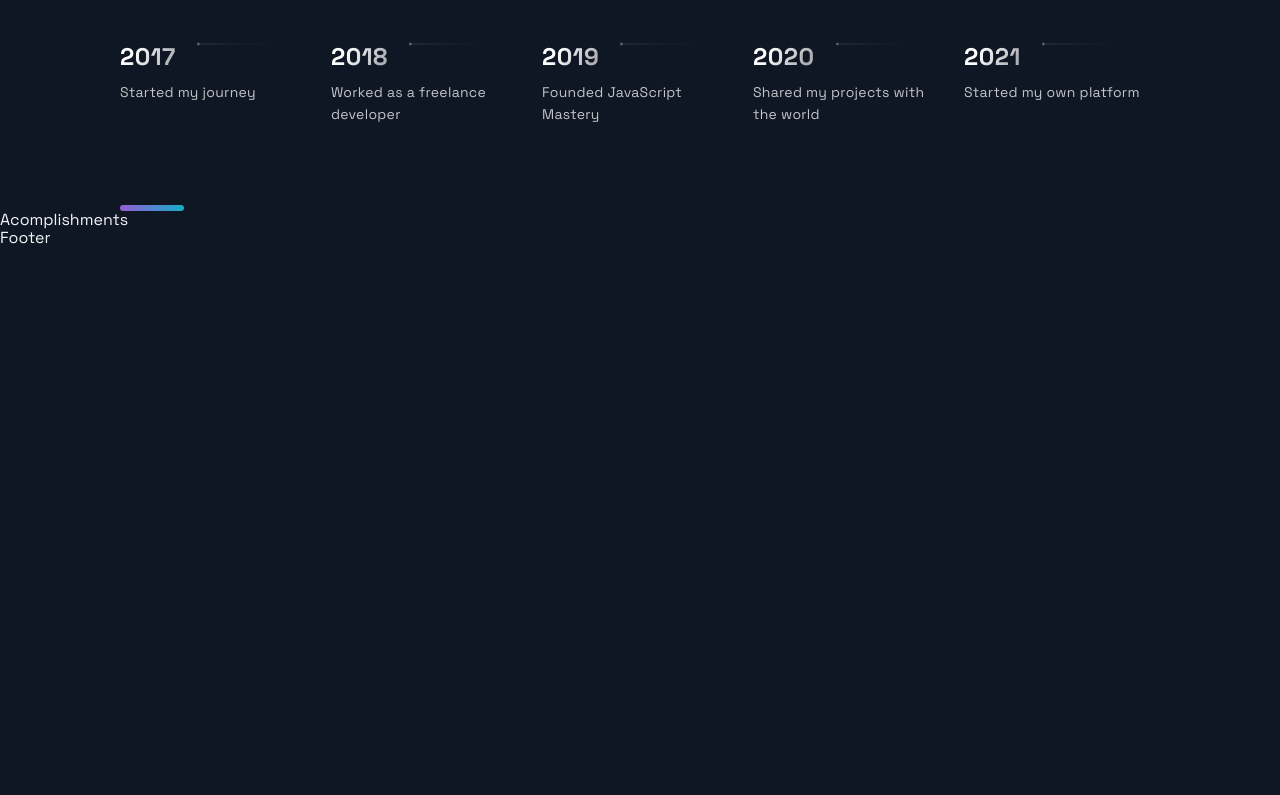
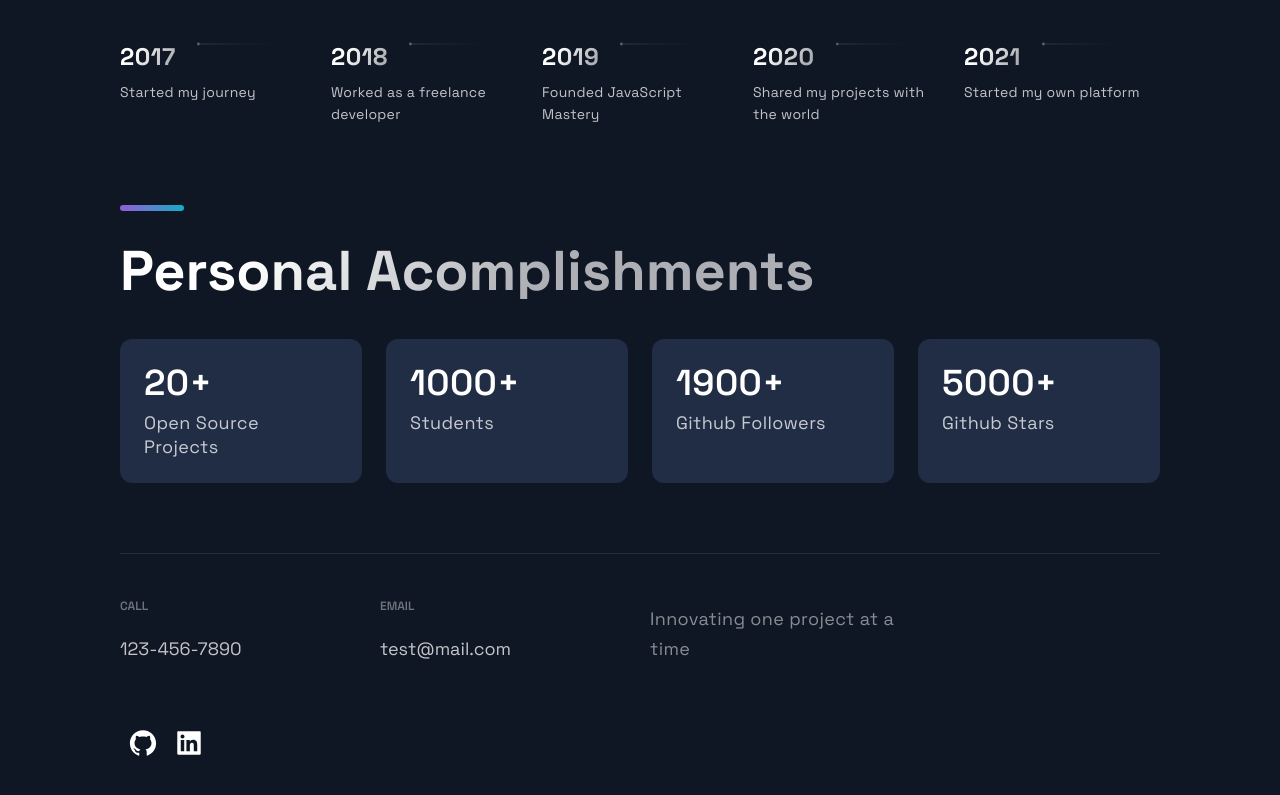
Before and after one commit to Charizard17/Charizard17.github.io, a Next.js app: page / in a window 1280 px wide. Shown: the part 2864-3659 px from the top of the page. Before the commit the page ends 3112 px from the top, so only its background shows below. Built offline with nearby package versions, Linux system fonts and the light colour scheme.

Commit message:
acomplishments and footer components finished

```diff
--- a/src/components/Acomplishments/Acomplishments.js
+++ b/src/components/Acomplishments/Acomplishments.js
@@ -1,19 +1,25 @@
-import React from 'react';
+import React from "react"
 
-import { Section, SectionDivider, SectionTitle } from '../../styles/GlobalComponents';
-import { Box, Boxes, BoxNum, BoxText } from './AcomplishmentsStyles';
-
-const data = [
-  { number: 20, text: 'Open Source Projects'},
-  { number: 1000, text: 'Students', },
-  { number: 1900, text: 'Github Followers', },
-  { number: 5000, text: 'Github Stars', }
-];
+import {
+  Section,
+  SectionDivider,
+  SectionTitle,
+} from "../../styles/GlobalComponents"
+import {Box, Boxes, BoxNum, BoxText} from "./AcomplishmentsStyles"
+import {acomplishments} from "../../constants/constants"
 
 const Acomplishments = () => (
-  <div>
-    Acomplishments
-  </div>
-);
+  <Section>
+    <SectionTitle>Personal Acomplishments</SectionTitle>
+    <Boxes>
+      {acomplishments.map((card, index) => (
+        <Box key={index}>
+          <BoxNum>{card.number}+</BoxNum>
+          <BoxText>{card.text}</BoxText>
+        </Box>
+      ))}
+    </Boxes>
+  </Section>
+)
 
-export default Acomplishments;
+export default Acomplishments
--- a/src/components/Footer/Footer.js
+++ b/src/components/Footer/Footer.js
@@ -1,15 +1,45 @@
-import React from 'react';
-import { AiFillGithub, AiFillInstagram, AiFillLinkedin } from 'react-icons/ai';
+import React from "react"
+import {AiFillGithub, AiFillInstagram, AiFillLinkedin} from "react-icons/ai"
 
-import { SocialIcons } from '../Header/HeaderStyles';
-import { CompanyContainer, FooterWrapper, LinkColumn, LinkItem, LinkList, LinkTitle, Slogan, SocialContainer, SocialIconsContainer } from './FooterStyles';
+import {SocialIcons} from "../Header/HeaderStyles"
+import {
+  CompanyContainer,
+  FooterWrapper,
+  LinkColumn,
+  LinkItem,
+  LinkList,
+  LinkTitle,
+  Slogan,
+  SocialContainer,
+  SocialIconsContainer,
+} from "./FooterStyles"
 
 const Footer = () => {
   return (
-    <div>
-      Footer
-    </div>
-  );
-};
+    <FooterWrapper>
+      <LinkList>
+        <LinkColumn>
+          <LinkTitle>Call</LinkTitle>
+          <LinkItem href="tel:123-456-7890">123-456-7890</LinkItem>
+        </LinkColumn>
+        <LinkColumn>
+          <LinkTitle>Email</LinkTitle>
+          <LinkItem href="mail:test@mail.com">test@mail.com</LinkItem>
+        </LinkColumn>
+        <SocialIconsContainer>
+          <Slogan>Innovating one project at a time</Slogan>
+        </SocialIconsContainer>
+        <SocialContainer>
+          <SocialIcons href="https://github.com">
+            <AiFillGithub size="3rem" />
+          </SocialIcons>
+          <SocialIcons href="https://linkedin.com">
+            <AiFillLinkedin size="3rem" />
+          </SocialIcons>
+        </SocialContainer>
+      </LinkList>
+    </FooterWrapper>
+  )
+}
 
-export default Footer;
+export default Footer
--- a/src/constants/constants.js
+++ b/src/constants/constants.js
@@ -1,46 +1,57 @@
 export const projects = [
   {
-    title: 'MERN Memories',
-    description: "Using React, Node.js, Express & MongoDB you'll learn how to build a Full Stack MERN Application - from start to finish. The App is called Memories and it is a simple social media app that allows users to post interesting events that happened in their lives.",
-      image: '/images/1.png',
-      tags: ['Mongo', 'Express', 'React', 'Node'],
-    source: 'https://google.com',
-    visit: 'https://google.com',
+    title: "MERN Memories",
+    description:
+      "Using React, Node.js, Express & MongoDB you'll learn how to build a Full Stack MERN Application - from start to finish. The App is called Memories and it is a simple social media app that allows users to post interesting events that happened in their lives.",
+    image: "/images/1.png",
+    tags: ["Mongo", "Express", "React", "Node"],
+    source: "https://google.com",
+    visit: "https://google.com",
     id: 0,
   },
   {
-    title: 'E-Commerce',
-    description:"While building it you're going to learn many advanced React & JavaScript topics, as well as how to use Stripe for card transactions. On top of that, at the end of the video, you will have this unique and complex webshop app that you will be able to add to your portfolio. And trust me, e-commerce applications are impressive.",
-    image: '/images/2.png',
-    tags: ['React', 'JavaScript'],
-    source: 'https://google.com',
-    visit: 'https://google.com',
+    title: "E-Commerce",
+    description:
+      "While building it you're going to learn many advanced React & JavaScript topics, as well as how to use Stripe for card transactions. On top of that, at the end of the video, you will have this unique and complex webshop app that you will be able to add to your portfolio. And trust me, e-commerce applications are impressive.",
+    image: "/images/2.png",
+    tags: ["React", "JavaScript"],
+    source: "https://google.com",
+    visit: "https://google.com",
     id: 1,
   },
   {
-    title: 'WebRTC App',
-    description: "This is a code repository for the corresponding YouTube video. In this tutorial, we're going to build and deploy a React Video Chat Application using WebRTC.",
-      image: '/images/3.jpg',
-      tags: ['React', 'WebRTC'],
-    source: 'https://google.com',
-    visit: 'https://google.com',
+    title: "WebRTC App",
+    description:
+      "This is a code repository for the corresponding YouTube video. In this tutorial, we're going to build and deploy a React Video Chat Application using WebRTC.",
+    image: "/images/3.jpg",
+    tags: ["React", "WebRTC"],
+    source: "https://google.com",
+    visit: "https://google.com",
     id: 2,
   },
   {
-    title: 'Unichat',
-    description: "This is a code repository for the corresponding video tutorial. In this video, we will create a full Realtime Chat Application",
-    image: '/images/4.jpg',
-    tags: ['React', 'ChatEngine', 'Firebase'],
-    source: 'https://google.com',
-    visit: 'https://google.com',
+    title: "Unichat",
+    description:
+      "This is a code repository for the corresponding video tutorial. In this video, we will create a full Realtime Chat Application",
+    image: "/images/4.jpg",
+    tags: ["React", "ChatEngine", "Firebase"],
+    source: "https://google.com",
+    visit: "https://google.com",
     id: 3,
   },
-];
+]
 
 export const TimeLineData = [
-  { year: 2017, text: 'Started my journey', },
-  { year: 2018, text: 'Worked as a freelance developer', },
-  { year: 2019, text: 'Founded JavaScript Mastery', },
-  { year: 2020, text: 'Shared my projects with the world', },
-  { year: 2021, text: 'Started my own platform', },
-];
+  {year: 2017, text: "Started my journey"},
+  {year: 2018, text: "Worked as a freelance developer"},
+  {year: 2019, text: "Founded JavaScript Mastery"},
+  {year: 2020, text: "Shared my projects with the world"},
+  {year: 2021, text: "Started my own platform"},
+]
+
+export const acomplishments = [
+  {number: 20, text: "Open Source Projects"},
+  {number: 1000, text: "Students"},
+  {number: 1900, text: "Github Followers"},
+  {number: 5000, text: "Github Stars"},
+]
```
